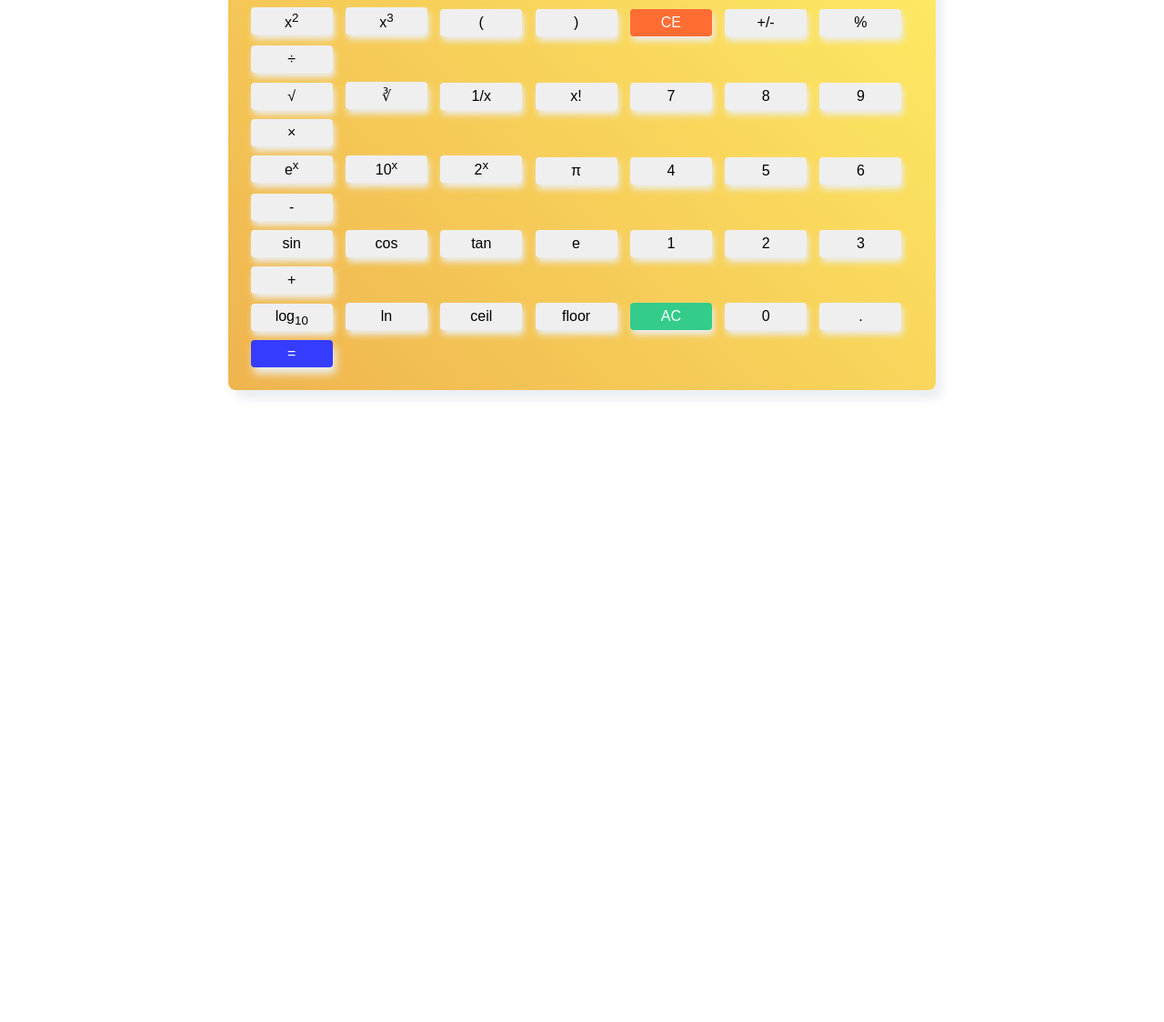
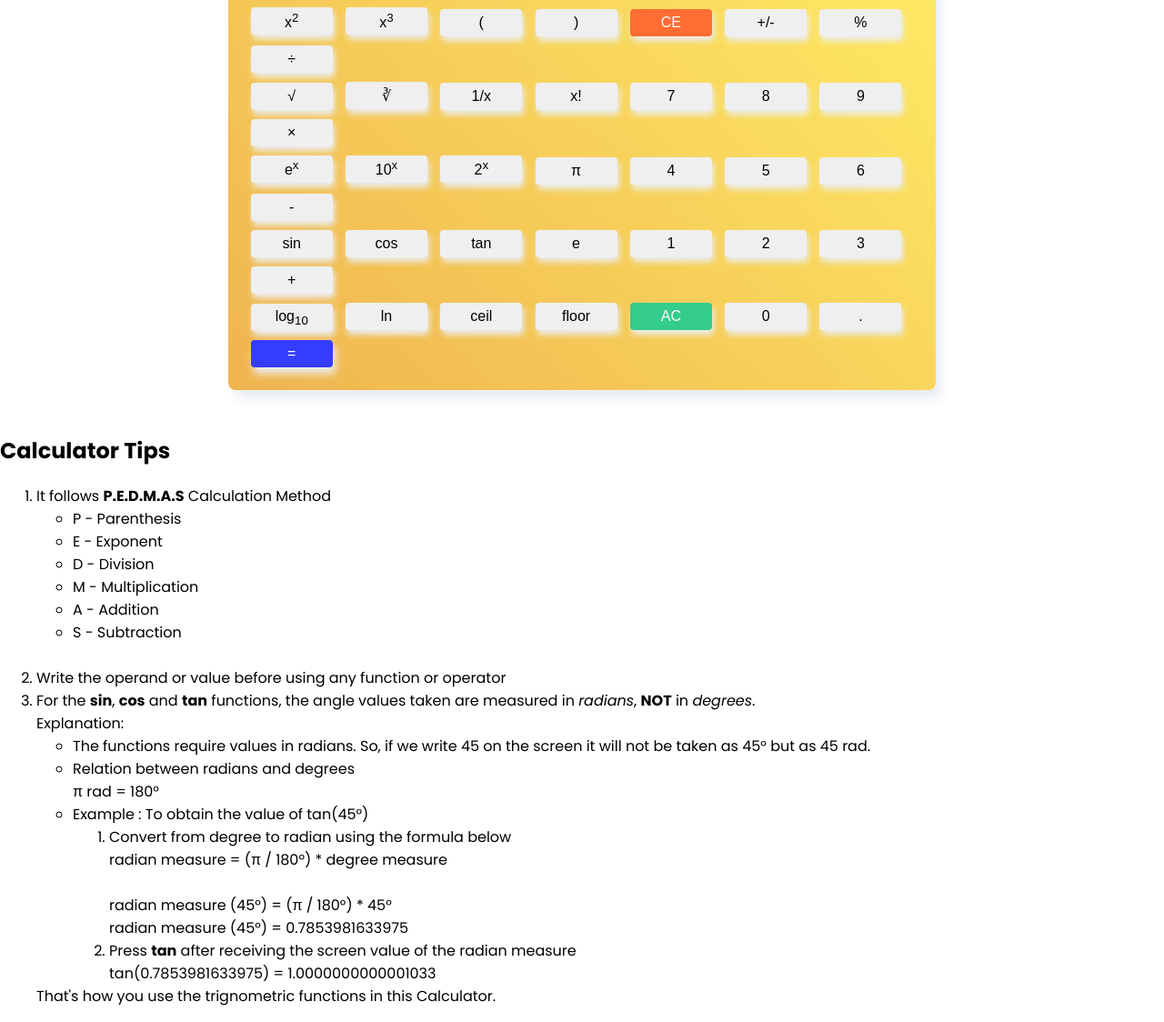
Before and after one commit to AkshayS80/ScientificCalculator, a plain HTML site: page index.html in a window 1280 px wide. Shown: the part 289-1413 px from the top of the page at 91% size. Before the commit the page ends 800 px from the top, so only its background shows below. Drawn offline with Linux system fonts and the light colour scheme.

Commit message:
Add calc_tips

```diff
--- a/index.html
+++ b/index.html
@@ -82,6 +82,55 @@
         </div>
     </section>
 
+    <section class="caltips">
+        <div class="headcalc">
+            <h1>Calculator Tips</h1>
+        </div>
+        <p>
+            <ol>
+                <li id="p1">It follows <b>P.E.D.M.A.S</b> Calculation Method</li>
+                <ul>
+                    <li>P - Parenthesis</li>
+                    <li>E - Exponent</li>
+                    <li>D - Division</li>
+                    <li>M - Multiplication</li>
+                    <li>A - Addition</li>
+                    <li>S - Subtraction</li>
+                </ul>
+                <br>
+                <li>Write the operand or value before using any function or operator</li>
+                <li>For the <b>sin</b>, <b>cos</b> and <b>tan</b> functions, the angle values taken are measured in <em>radians</em>, <b>NOT</b> in <em>degrees</em>.</li>
+                Explanation:
+                <ul>
+                    <li>The functions require values in radians. So, if we write 45 on the screen it will not be taken as 45° but as 45 rad.</li>
+                    <li>Relation between radians and degrees<br>π rad = 180°</li>
+                    <li>Example : To obtain the value of tan(45°)
+                        <br>
+                        <ol>
+                            <li>Convert from degree to radian using the formula below
+                                <br>
+                                radian measure = (π / 180°) * degree measure
+                                <br><br>
+                                radian measure (45°) = (π / 180°) * 45°
+                                <br>
+                                radian measure (45°) = 0.7853981633975
+                            </li>
+                            <li>
+                                Press <b>tan</b> after receiving the screen value of the radian measure
+                                <br>
+                                tan(0.7853981633975) = 1.0000000000001033
+                            </li>
+                        </ol>
+                    </li>
+                </ul>
+                That's how you use the trignometric functions in this Calculator.
+            </ol>
+
+
+
+        </p>
+    </section>
+
 </body>
 
 <script src="script.js"></script>
```
